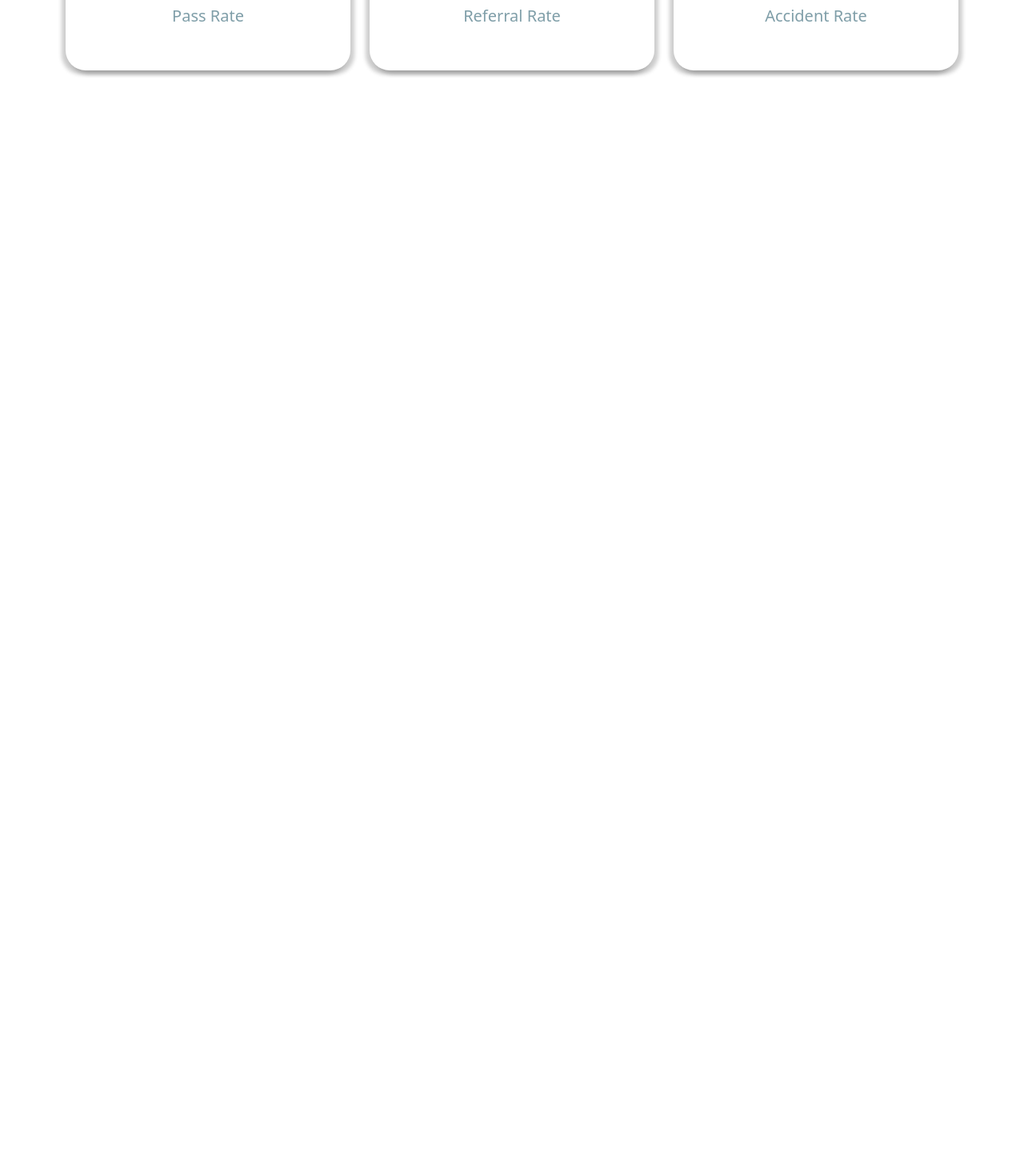
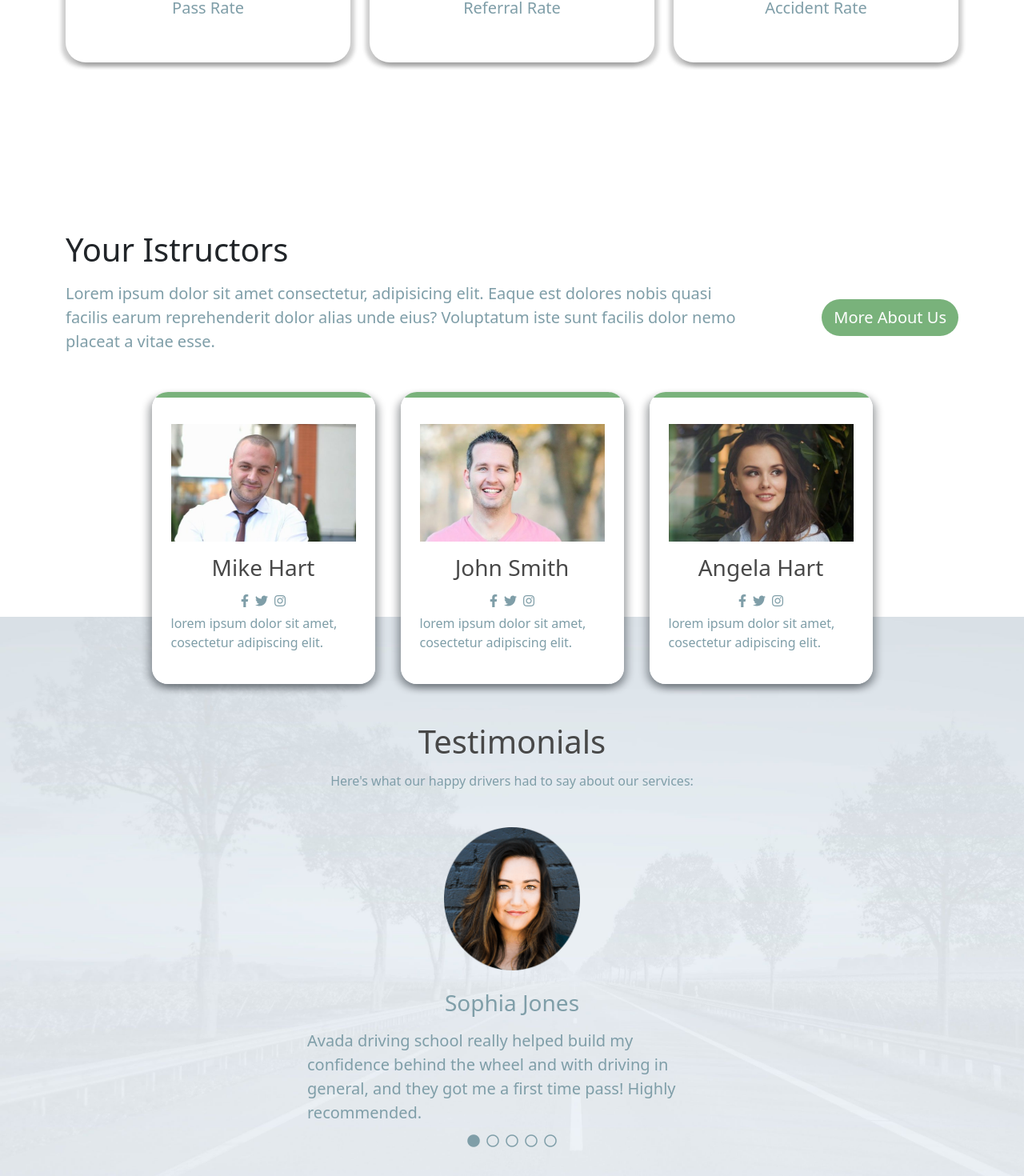
Before and after one commit to Simichus/proj-html-vuejs, a Vue app: page / in a window 1280 px wide. Shown: the part 2350-3820 px from the top of the page at 80% size. Before the commit the page ends 2807 px from the top, so only its background shows below. Built offline with nearby package versions, Linux system fonts and the light colour scheme.

Commit message:
Aggiunti Testimonials

```diff
--- /dev/null
+++ b/src/components/IstructorCard.vue
@@ -0,0 +1,53 @@
+<template>
+  <div class="istructor-card d-flex flex-column justify-content-center align-items-center mx-3 py-4 px-4">
+      <img class="my-3" :src="istructor.imgPath" alt="">
+      <h1 class="fs-3">{{istructor.name}}</h1>
+      <div class="my-1">
+          <i class="fab fa-facebook-f mx-1"></i>
+          <i class="fab fa-twitter mx-1"></i>
+          <i class="fab fa-instagram mx-1"></i>
+      </div>
+      <div class="mb-3">{{istructor.description}}</div>
+
+  </div>
+</template>
+
+<script>
+export default {
+name:'IstructorCard',
+props:['istructor']
+}
+</script>
+
+<style lang="scss" scoped>
+@import '@/scss/_vars.scss';
+
+.istructor-card{
+    width: 25%;
+    background-image: linear-gradient(to bottom, $secondary-color, $secondary-color 2%, $white 2%, $white 98%);
+    border-radius: 20px;
+    box-shadow: 5px 5px 10px rgba($color: $black, $alpha: 0.3), -5px 5px 10px rgba($color: $black, $alpha: 0.3);
+    transition: transform .25s;
+
+    &:hover{
+        transform: scale(105%);
+
+        img{
+            box-shadow: 5px 5px 10px rgba($color: $black, $alpha: 0.3), -5px 5px 10px rgba($color: $black, $alpha: 0.3);;
+        }
+    }
+
+    img{
+        width: 100%;
+        transition: box-shadow .5s;
+    }
+
+    h1{
+        color: $main-color;
+    }
+
+    div{
+        color: $gumbo;
+    }
+}
+</style>
--- /dev/null
+++ b/src/components/Istructors.vue
@@ -0,0 +1,59 @@
+<template>
+  <div class="container istructors">
+      <h1 class="mb-3">Your Istructors</h1>
+      <div class="d-flex align-items-center justify-content-between mb-5">
+          <div class="pe-5 me-5 paragraph fs-5">Lorem ipsum dolor sit amet consectetur, adipisicing elit. Eaque est dolores nobis quasi facilis earum reprehenderit dolor alias unde eius? Voluptatum iste sunt facilis dolor nemo placeat a vitae esse.</div>
+          <Button text="More About Us" class="flex-shrink-0"/>
+      </div>
+      <div class="d-flex justify-content-center align-items-center mb-3">
+          <IstructorCard v-for="istructor in istructors" :key="istructor.name" :istructor="istructor"/>
+      </div>
+  </div>
+</template>
+
+<script>
+import Button from './Button.vue'
+import IstructorCard from './IstructorCard.vue'
+export default {
+name:'Istructors',
+components:{
+    Button,
+    IstructorCard
+},
+data(){
+    return{
+        istructors:[
+            {
+                name:'Mike Hart',
+                description:'lorem ipsum dolor sit amet, cosectetur adipiscing elit.',
+                imgPath: require('@/assets/img/instructor-mikehart-600x381.jpg')
+            },
+            {
+                name:'John Smith',
+                description:'lorem ipsum dolor sit amet, cosectetur adipiscing elit.',
+                imgPath: require('@/assets/img/instructor-johnsmith-600x381.jpg')
+            },
+            {
+                name:'Angela Hart',
+                description:'lorem ipsum dolor sit amet, cosectetur adipiscing elit.',
+                imgPath: require('@/assets/img/instructor-angelahart-600x381.jpg')
+            },
+        ],
+
+    }
+}
+}
+</script>
+
+<style lang="scss" scoped>
+@import '@/scss/_vars.scss';
+
+.istructors{
+    position: relative;
+    top:100px;
+    z-index: 1;
+}
+div.paragraph{
+    color: $gumbo;
+}
+</style>
--- a/src/components/Main.vue
+++ b/src/components/Main.vue
@@ -22,6 +22,8 @@
       <Courses/>
       <img src="../assets/svg/driving-triangle.svg" alt="" class="driving-triangle">
       <Rates/>
+      <Istructors/>
+      <Testimonials :testimonials="testimonials"/>
   </main>
 </template>
 
@@ -30,13 +32,53 @@ import GetBehindTheWheel from "@/components/GetBehindTheWheel.vue";
 import Callback from "@/components/Callback.vue";
 import Courses from "@/components/Courses.vue";
 import Rates from "@/components/Rates.vue";
+import Istructors from "@/components/Istructors.vue";
+import Testimonials from "@/components/Testimonials.vue";
 export default {
 name: 'Main',
 components:{
     GetBehindTheWheel,
     Callback,
     Courses,
-    Rates
+    Rates,
+    Istructors,
+    Testimonials
+},
+data(){
+    return{
+                testimonials:[
+            {
+                id:1,
+                name: 'Sophia Jones',
+                text:'Avada driving school really helped build my confidence behind the wheel and with driving in general, and they got me a first time pass! Highly recommended.',
+                imgPath: require('@/assets/img/testimonial-sophia.png')
+            },
+            {
+                id:2,
+                name: 'Grant',
+                text:'Avada driving school really helped build my confidence behind the wheel and with driving in general, and they got me a first time pass! Highly recommended.',
+                imgPath: require('@/assets/img/testimonial-grant.png')
+            },
+            {
+                id:3,
+                name: 'Harold',
+                text:'Avada driving school really helped build my confidence behind the wheel and with driving in general, and they got me a first time pass! Highly recommended.',
+                imgPath: require('@/assets/img/testimonial-harold.png')
+            },
+            {
+                id:4,
+                name: 'Kate',
+                text:'Avada driving school really helped build my confidence behind the wheel and with driving in general, and they got me a first time pass! Highly recommended.',
+                imgPath: require('@/assets/img/testimonial-kate.png')
+            },
+            {
+                id:5,
+                name: 'Kelly',
+                text:'Avada driving school really helped build my confidence behind the wheel and with driving in general, and they got me a first time pass! Highly recommended.',
+                imgPath: require('@/assets/img/testimonial-kelly.png')
+            },
+        ]
+    }
 }
 }
 </script>
--- a/src/components/RateCard.vue
+++ b/src/components/RateCard.vue
@@ -86,24 +86,6 @@ $label-font-size-redo: $default-size * 4;
 }
 
 // -- selectors
-*,
-*:before,
-*:after {
-  box-sizing: border-box;
-}
-
-html,
-body {
-  background: #ecf0f1;
-  color: #444;
-  font-family: 'Lato', Tahoma, Geneva, sans-serif;
-  font-size: 16px;
-  padding: 10px;
-}
-
-.set-size {
-  font-size: 10em;
-}
 
 .charts-container {
   &:after {
@@ -132,7 +114,7 @@ body {
 
     .half-circle {
       @include size(100%, 100%);
-      border: ($default-size / 10) solid #3498db;
+      border: ($default-size / 10) solid $main-color;
       border-radius: 50%;
       clip: rect(0, $default-size / 2, $default-size, 0);
       left: 0;
@@ -155,24 +137,18 @@ body {
     position: absolute;
     text-align: center;
 
-    .smaller {
-      color: $main-color;
-      font-size: .45em;
-      padding-bottom: 20px;
-      vertical-align: super;
-    }
   }
 
   .shadow {
     @include size(100%, 100%);
-    border: $default-size / 10 solid #bdc3c7;
+    border: $default-size / 10 solid $light-gray;
     border-radius: 50%;
   }
 
   &.style {
     .label {
       background: none;
-      color: #7f8c8d;
+      color: $main-color;
 
     }
   }
--- a/src/components/Rates.vue
+++ b/src/components/Rates.vue
@@ -41,6 +41,6 @@ data(){
 <style lang="scss" scoped>
 .rates{
     position: relative;
-    top: -100px;
+    top: -110px;
 }
 </style>
--- /dev/null
+++ b/src/components/Testimonials.vue
@@ -0,0 +1,67 @@
+<template>
+  <section class="d-flex justify-content-center align-items-center flex-column">
+      <h1 class="mb-3">Testimonials</h1>
+      <h2 class="mb-5">Here's what our happy drivers had to say about our services:</h2>
+      <img :src="testimonials[active-1].imgPath" alt="">
+      <h3 class="mt-4 mb-2">{{testimonials[active-1].name}}</h3>
+      <div class="fs-5 my-2 text">{{testimonials[0].text}}</div>
+      <div>
+          <i v-for="testimonial in testimonials" :key="testimonial.id" class="fa-circle mx-1" :class="isActive(testimonial.id)" @click="activate(testimonial.id)"></i>
+
+      </div>
+  </section>
+</template>
+
+<script>
+export default {
+    name:'Testimonials',
+    props:['testimonials'],
+    data(){
+        return{
+            active:1,
+        }
+    },
+    methods:{
+
+        isActive(id){
+            if (this.active === id) return 'fas';
+            else return 'far';
+        },
+        activate(id){
+            this.active = id;
+        }
+    }
+
+}
+</script>
+
+<style lang="scss" scoped>
+@import '@/scss/_vars.scss';
+section{
+    min-height: 800px;
+    background-image: url('../assets/img/testimonial-background.jpg');
+    background-size: cover;
+    position: relative;
+    color: $gumbo;
+
+    h1{
+        color: $main-color;
+    }
+
+    h2{
+        font-size: 16px;
+        font-weight: normal;
+    }
+
+    img{
+        max-width: 170px;
+    }
+    .text{
+        max-width: 40%;
+    }
+
+    i{
+        cursor: pointer;
+    }
+}
+</style>
```
